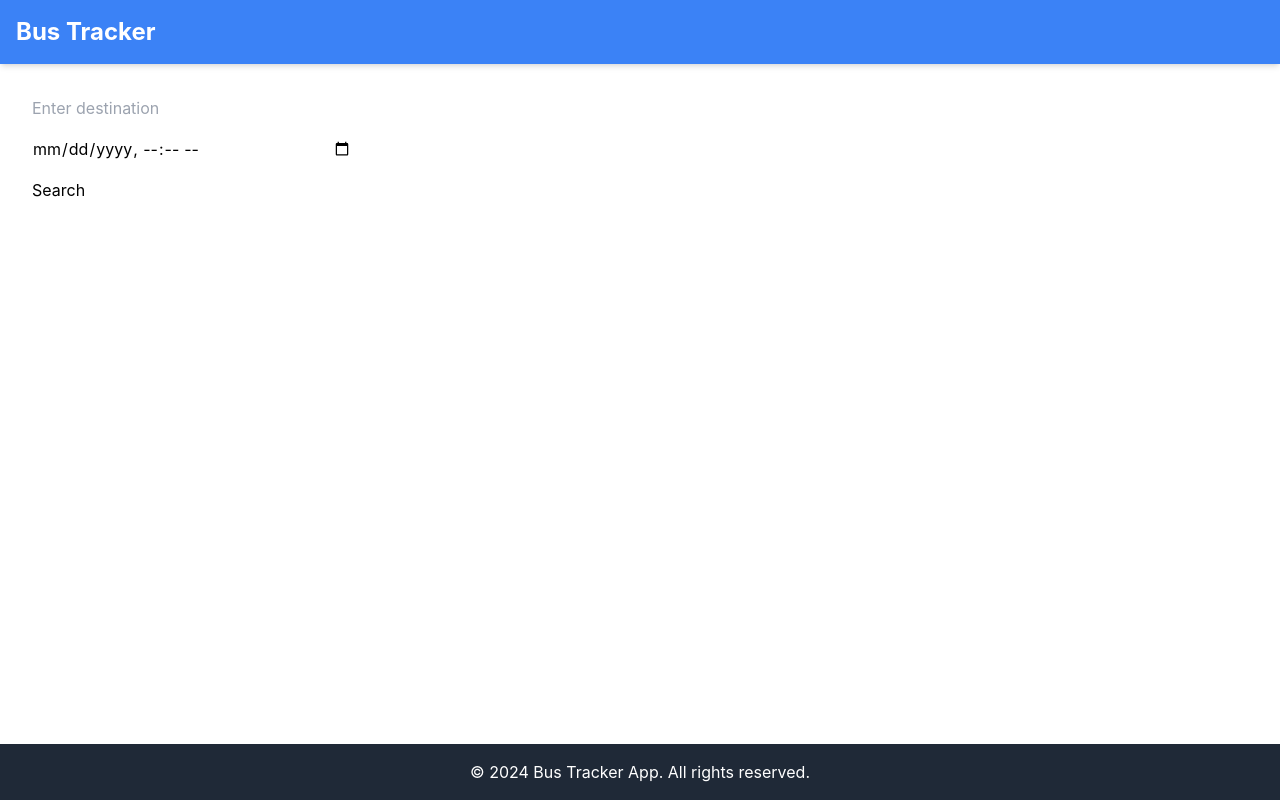
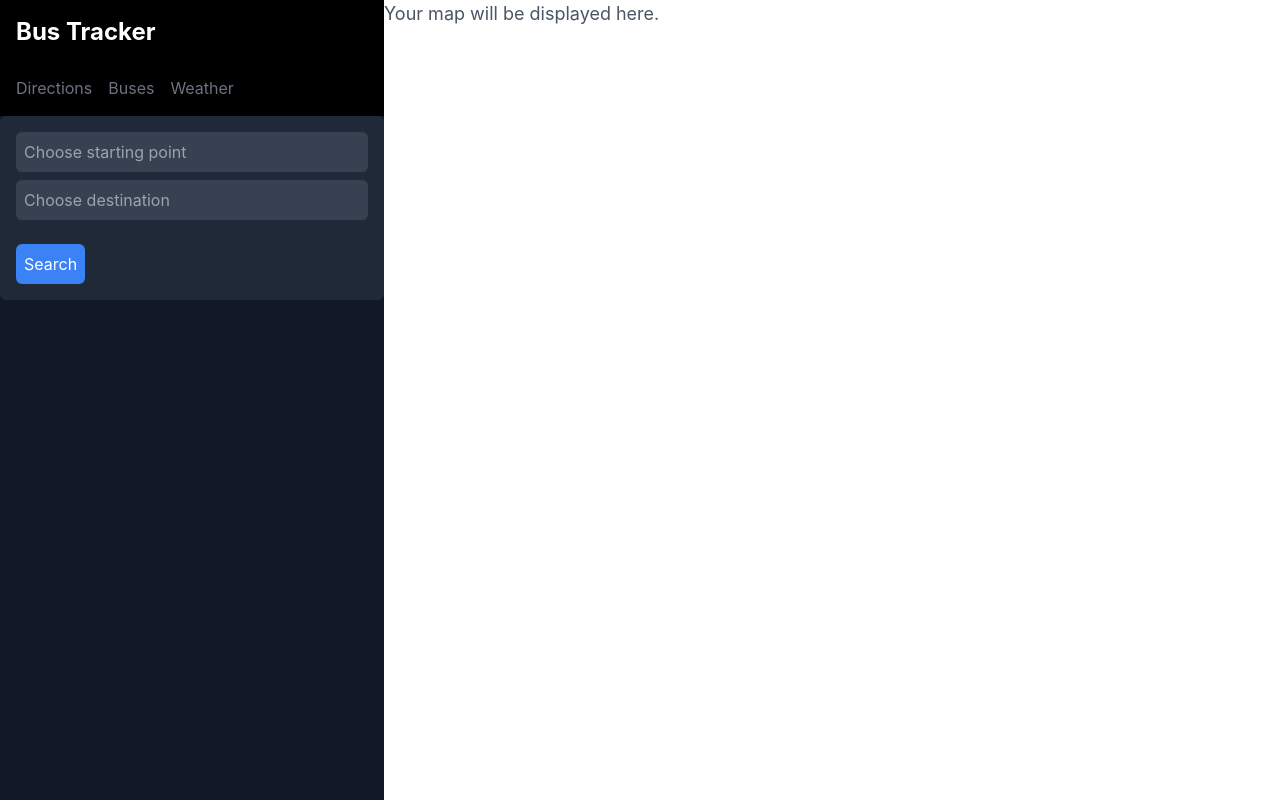
Before and after one commit to jeremylau-tech/bus-penang, a React (Create React App) app: page / in a window 1280 px wide. Built offline with nearby package versions, Linux system fonts and the light colour scheme.

Commit message:
feat: sidebar

```diff
--- a/src/App.css
+++ b/src/App.css
@@ -32,6 +32,7 @@
   from {
     transform: rotate(0deg);
   }
+
   to {
     transform: rotate(360deg);
   }
--- a/src/App.js
+++ b/src/App.js
@@ -1,39 +1,22 @@
+// App.js
 import React from 'react';
-import { BrowserRouter as Router, Route, Routes } from 'react-router-dom';
-import JourneyPlanner from './components/JourneyPlanner';
-import LiveTracking from './components/LiveTracking';
-import Weather from './components/Weather';
-import Bookmarks from './components/Bookmarks';
-import ReportIssue from './components/ReportIssue';
+import { BrowserRouter as Router } from 'react-router-dom';
+import Sidebar from './components/Sidebar';
 import './App.css';
 
 function App() {
   return (
     <Router>
-      <div className="min-h-screen flex flex-col">
-        {/* Header */}
-        <header className="bg-blue-500 text-white p-4 shadow-md">
-          <h1 className="text-2xl font-bold">Bus Tracker</h1>
-        </header>
+      <div className="flex min-h-screen">
+        {/* Sidebar with component content */}
+        <Sidebar />
 
-        {/* Main Content */}
-        <main className="flex-grow p-4">
-          <Routes>
-            <Route path="/plan-journey" element={<JourneyPlanner />} />
-            <Route path="/tracking/:busId" element={<LiveTracking />} />
-            <Route path="/weather" element={<Weather />} />
-            <Route path="/bookmarks" element={<Bookmarks />} />
-            <Route path="/report/:busId" element={<ReportIssue />} />
-            <Route path="/" element={<JourneyPlanner />} />
-          </Routes>
-        </main>
+        {/* Right side for the map */}
+        <p className="text-gray-600 text-lg">Your map will be displayed here.</p>
+        {/* Map image */}
 
-        {/* Footer */}
-        <footer className="bg-gray-800 text-white p-4 text-center">
-          <p>&copy; 2024 Bus Tracker App. All rights reserved.</p>
-        </footer>
       </div>
-    </Router>
+    </Router >
   );
 }
 
--- a/src/components/JourneyPlanner.js
+++ b/src/components/JourneyPlanner.js
@@ -1,18 +1,16 @@
 import React, { useState } from 'react';
 import axios from 'axios';
-import { useNavigate } from 'react-router-dom';  // Update to useNavigate
+import { useNavigate } from 'react-router-dom';
 
 const JourneyPlanner = () => {
+  const [startingPoint, setStartingPoint] = useState('');
   const [destination, setDestination] = useState('');
-  const [departureTime, setDepartureTime] = useState('');
   const [results, setResults] = useState([]);
   const navigate = useNavigate();
 
   const handleSearch = async () => {
-    // API call to get bus schedules
     try {
-      const response = await axios.get(`http://localhost:5000/bus-schedules?from=${destination}&to=${departureTime}`);
-
+      const response = await axios.get(`http://localhost:5000/bus-schedules?from=${startingPoint}&to=${destination}`);
       setResults(response.data);
     } catch (error) {
       console.error("Error fetching bus schedules", error);
@@ -25,32 +23,38 @@ const JourneyPlanner = () => {
   };
 
   return (
-    <div className="p-4">
+    <div className="p-4 bg-gray-800 rounded-md text-white">
       <div className="mb-4">
+        <input
+          type="text"
+          value={startingPoint}
+          onChange={(e) => setStartingPoint(e.target.value)}
+          className="w-full p-2 mb-2 bg-gray-700 text-white rounded-md outline-none"
+          placeholder="Choose starting point"
+        />
         <input
           type="text"
           value={destination}
           onChange={(e) => setDestination(e.target.value)}
-          className="input input-bordered w-full max-w-xs"
-          placeholder="Enter destination"
+          className="w-full p-2 mb-2 bg-gray-700 text-white rounded-md outline-none"
+          placeholder="Choose destination"
         />
       </div>
-      <div className="mb-4">
-        <input
-          type="datetime-local"
-          value={departureTime}
-          onChange={(e) => setDepartureTime(e.target.value)}
-          className="input input-bordered w-full max-w-xs"
-        />
-      </div>
-      <button onClick={handleSearch} className="btn btn-primary">Search</button>
+
+      <button onClick={handleSearch} className="btn btn-primary bg-blue-500 text-white p-2 rounded-md">
+        Search
+      </button>
 
       {results.length > 0 && (
         <div className="mt-4">
-          <h2 className="text-xl">Available Buses</h2>
+          <h2 className="text-xl text-white">Available Buses</h2>
           <ul>
             {results.map((result) => (
-              <li key={result.id} onClick={() => handleSelectJourney(result.id)} className="cursor-pointer hover:bg-gray-200 p-2">
+              <li
+                key={result.id}
+                onClick={() => navigate(`/tracking/${result.id}`)}
+                className="cursor-pointer hover:bg-gray-200 p-2 text-black rounded-md mb-2"
+              >
                 <div>Bus {result.busNumber}</div>
                 <div>Departure: {result.departureTime}</div>
                 <div>ETA: {result.eta}</div>
--- /dev/null
+++ b/src/components/Sidebar.js
@@ -0,0 +1,60 @@
+// components/Sidebar.js
+import React from 'react';
+import { NavLink, Routes, Route } from 'react-router-dom';
+import JourneyPlanner from './JourneyPlanner';
+import LiveTracking from './LiveTracking';
+import Weather from './Weather';
+
+const Sidebar = () => {
+    return (
+        <aside className="w-96 bg-gray-900 text-white h-screen flex flex-col">
+            <div className="bg-black text-white p-4 w-full">
+                <h2 className="text-2xl font-bold mb-7">Bus Tracker</h2>
+                <nav className="flex space-x-4">
+                    <NavLink
+                        to="/plan-journey"
+                        className={({ isActive }) =>
+                            isActive
+                                ? "text-orange-500 border-b-2 border-orange-500 pb-1"
+                                : "text-gray-500"
+                        }
+                    >
+                        Directions
+                    </NavLink>
+                    <NavLink
+                        to="/tracking/1"
+                        className={({ isActive }) =>
+                            isActive
+                                ? "text-orange-500 border-b-2 border-orange-500 pb-1"
+                                : "text-gray-500"
+                        }
+                    >
+                        Buses
+                    </NavLink>
+                    <NavLink
+                        to="/weather"
+                        className={({ isActive }) =>
+                            isActive
+                                ? "text-orange-500 border-b-2 border-orange-500 pb-1"
+                                : "text-gray-500"
+                        }
+                    >
+                        Weather
+                    </NavLink>
+                </nav>
+            </div>
+
+            {/* Sidebar Content (Components) */}
+            <div className="flex-grow">
+                <Routes>
+                    <Route path="/plan-journey" element={<JourneyPlanner />} />
+                    <Route path="/tracking/:busId" element={<LiveTracking />} />
+                    <Route path="/weather" element={<Weather />} />
+                    <Route path="/" element={<JourneyPlanner />} /> {/* Default route */}
+                </Routes>
+            </div>
+        </aside>
+    );
+};
+
+export default Sidebar;
```
